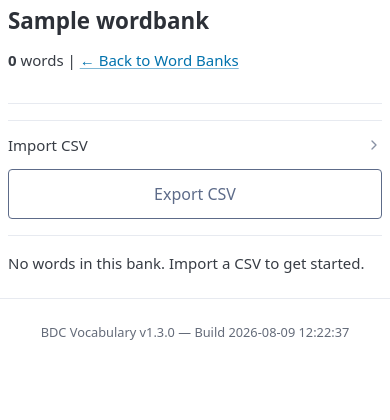
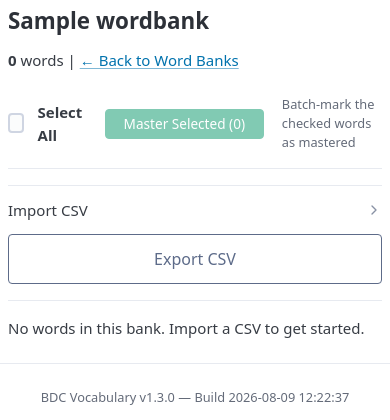
Before and after one commit to gaojon/bdc, a Django app: page /bank/1/ in a window 390 px wide. Shown: the part 140-560 px from the top of the page. Run offline with Django 5.2, Linux system fonts and the light colour scheme; a user stored in the database is signed in; tables that the repository leaves empty hold one stand-in row (values such as "Sample post"); some libraries are stand-ins or nearby versions.

Commit message:
feat: batch master in word bank browse; fix checkbox sizing on mobile
- Add per-word checkboxes, Select All toggle, and a sticky Master Selected
  button (top bar) to batch-mark words as mastered
- Backend master_selected view only accepts word IDs belonging to the bank
- Preserve the current letter when redirecting back after batch submit
- Fix responsive CSS that stretched checkboxes into wide rectangles
  on tablet/mobile (min-width/full-width rules now exclude checkboxes)
- Add wordbank tests for the batch master endpoint
- Add initial.txt documenting the word-bank capitalization review

Co-Authored-By: Claude <noreply@anthropic.com>

```diff
--- a/static/css/style.css
+++ b/static/css/style.css
@@ -231,7 +231,7 @@
         font-size: 0.9rem;
     }
 
-    td input {
+    td input:not([type="checkbox"]) {
         min-width: 80px !important;
     }
 }
@@ -280,8 +280,8 @@
         width: 100%;
     }
 
-    /* Form elements full width */
-    input, select, textarea {
+    /* Form elements full width (except checkboxes, which stay square) */
+    input:not([type="checkbox"]), select, textarea {
         width: 100%;
     }
 
--- a/version.json
+++ b/version.json
@@ -1 +1 @@
-{"version": "1.3.0", "build_time": "2026-08-08 22:07:41"}
+{"version": "1.3.0", "build_time": "2026-08-09 11:50:36"}
--- a/wordbank/templates/wordbank/browse.html
+++ b/wordbank/templates/wordbank/browse.html
@@ -6,8 +6,24 @@
 <h1>{{ word_bank.name }}</h1>
 <p><strong>{{ total }}</strong> words | <a href="{% url 'wordbank:manage' %}">← Back to Word Banks</a></p>
 
-<!-- Alphabet quick-jump: one letter is rendered per page load -->
-<nav style="position:sticky;top:0;z-index:10;background:var(--pico-background-color);padding:0.5em 0;border-bottom:1px solid var(--pico-muted-border-color);margin-bottom:1em;">
+<!-- Sticky bar: batch toolbar + alphabet quick-jump (one letter rendered per page load) -->
+<div style="position:sticky;top:0;z-index:10;background:var(--pico-background-color);padding:0.5em 0;border-bottom:1px solid var(--pico-muted-border-color);margin-bottom:1em;">
+    <!-- Batch toolbar: select all + master selected -->
+    <form id="batch-master-form" method="post" action="{% url 'wordbank:master_selected' word_bank.id %}"
+          style="display:flex;align-items:center;gap:1.2em;margin:0 0 0.5em 0;">
+        {% csrf_token %}
+        <input type="hidden" name="letter" value="{{ letter }}">
+        <label style="margin:0;display:flex;align-items:center;gap:0.4em;font-weight:bold;">
+            <input type="checkbox" id="select-all">
+            Select All
+        </label>
+        <button type="submit" class="master-selected-btn" style="margin:0;padding:0.3em 0.9em;font-size:0.85rem;background:#059669;border-color:#059669;color:#fff;">
+            Master Selected (<span class="sel-count">0</span>)
+        </button>
+        <span style="font-size:0.8rem;color:var(--pico-muted-color);">Batch-mark the checked words as mastered</span>
+    </form>
+    <!-- Alphabet quick-jump -->
+    <nav style="padding:0;border:none;margin:0;">
         {% for l in letters %}
         <a href="?letter={{ l }}"
            {% if l == letter %}style="display:inline-block;min-width:1.8em;text-align:center;font-weight:bold;padding:2px 4px;margin:0 1px;background:var(--pico-primary);color:#fff;border-radius:4px;"
@@ -15,6 +31,7 @@
            {% endif %}>{{ l }}</a>
         {% endfor %}
     </nav>
+</div>
 
 <hr>
 
@@ -46,6 +63,7 @@
 <table>
     <thead>
         <tr>
+            <th style="width:2em;"></th>
             <th>Word</th>
             <th>Definition</th>
             <th>Status</th>
@@ -55,6 +73,7 @@
     <tbody>
         {% for entry in entries %}
         <tr>
+            <td><input type="checkbox" class="word-check" value="{{ entry.id }}" form="batch-master-form"></td>
             <td style="white-space:nowrap;">{{ entry.word }}</td>
             <td>{{ entry.definition }}</td>
             <td>
@@ -145,5 +164,25 @@ function editWord(wordId) {
     document.getElementById('edit-phrase').checked = data.phrase;
     dialog.showModal();
 }
+
+// --- Batch selection: select all + Master Selected buttons ---
+const selectAll = document.getElementById('select-all');
+const wordChecks = Array.from(document.querySelectorAll('.word-check'));
+const selCountEls = Array.from(document.querySelectorAll('.sel-count'));
+const masterBtns = Array.from(document.querySelectorAll('.master-selected-btn'));
+
+function updateSelection() {
+    const n = wordChecks.filter(cb => cb.checked).length;
+    selCountEls.forEach(el => el.textContent = n);
+    masterBtns.forEach(btn => btn.disabled = n === 0);
+    selectAll.checked = wordChecks.length > 0 && n === wordChecks.length;
+}
+
+wordChecks.forEach(cb => cb.addEventListener('change', updateSelection));
+selectAll.addEventListener('change', function() {
+    wordChecks.forEach(cb => cb.checked = this.checked);
+    updateSelection();
+});
+updateSelection();
 </script>
 {% endblock %}
--- a/wordbank/urls.py
+++ b/wordbank/urls.py
@@ -16,5 +16,6 @@ urlpatterns = [
     path("word/<int:word_id>/edit/", views.edit_word, name="edit_word"),
     path("word/<int:word_id>/master/", views.master_word, name="master_word"),
     path("word/<int:word_id>/unmaster/", views.unmaster_word, name="unmaster_word"),
+    path("<int:bank_id>/master-selected/", views.master_selected_words, name="master_selected"),
     path("word/<int:word_id>/delete/", views.delete_word, name="delete_word"),
 ]
--- a/wordbank/views.py
+++ b/wordbank/views.py
@@ -7,6 +7,8 @@ from django.contrib import messages
 from django.contrib.auth.decorators import login_required
 from django.http import HttpResponse
 from django.shortcuts import get_object_or_404, redirect, render
+from django.urls import reverse
+from django.utils.http import urlencode
 
 from django.db.models import Count
 from django.db.models.functions import Lower, Substr
@@ -186,6 +188,55 @@ def master_word(request, word_id):
 
 
 @login_required
+def master_selected_words(request, bank_id):
+    """Batch-mark selected words as mastered (POST only).
+
+    Only word IDs that actually belong to this word bank are accepted, so a
+    crafted request cannot mark arbitrary words.
+    """
+    if request.method != "POST":
+        return redirect("wordbank:manage")
+
+    word_bank = get_object_or_404(WordBank, id=bank_id)
+    bank_word_ids = set(
+        WordBankEntry.objects.filter(word_bank=word_bank)
+        .values_list("word_id", flat=True)
+    )
+
+    selected = []
+    for raw in request.POST.getlist("word_ids"):
+        if raw.isdigit() and int(raw) in bank_word_ids:
+            selected.append(int(raw))
+
+    newly_mastered = 0
+    if selected:
+        from learning.services import mark_mastered_direct
+        for wid in selected:
+            ws, _ = UserWordStatus.objects.get_or_create(
+                user=request.user,
+                word_id=wid,
+                defaults={"status": WordStatus.LEARNING},
+            )
+            if ws.status != WordStatus.MASTERED:
+                mark_mastered_direct(ws)
+                newly_mastered += 1
+
+    if newly_mastered:
+        messages.success(
+            request,
+            f"Marked {newly_mastered} word{'s' if newly_mastered != 1 else ''} as mastered.",
+        )
+    else:
+        messages.warning(request, "No words were changed (none selected or already mastered).")
+
+    letter = request.POST.get("letter", "")
+    url = reverse("wordbank:browse", args=[bank_id])
+    if letter:
+        url += "?" + urlencode({"letter": letter})
+    return redirect(url)
+
+
+@login_required
 def unmaster_word(request, word_id):
     """Move a mastered word back to learning (POST only)."""
     if request.method != "POST":
```
Also changed, not shown: initial.txt (added, +34 -0 lines), wordbank/tests.py (added, +68 -0 lines). Lines whose indentation alone changed are shown as unchanged.
